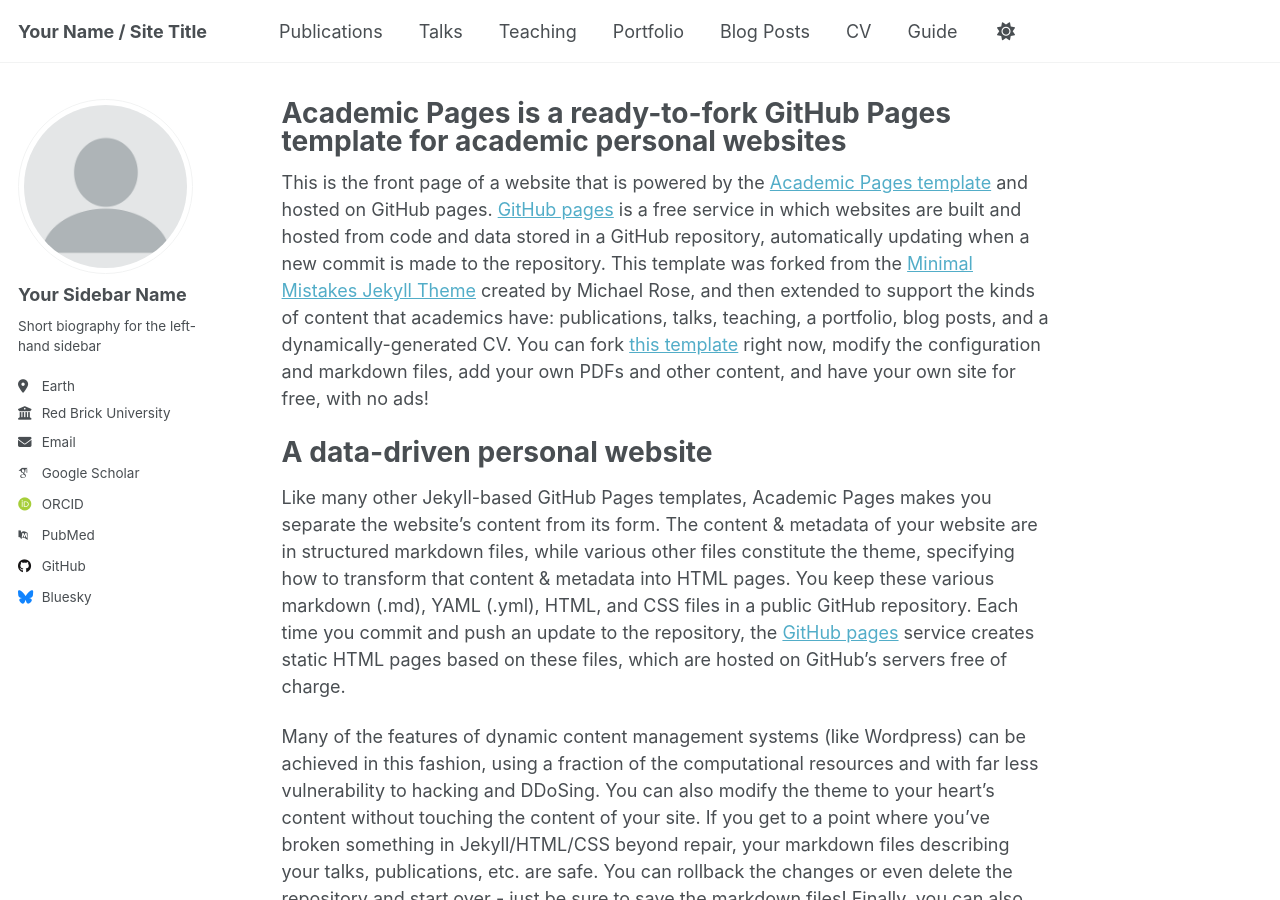
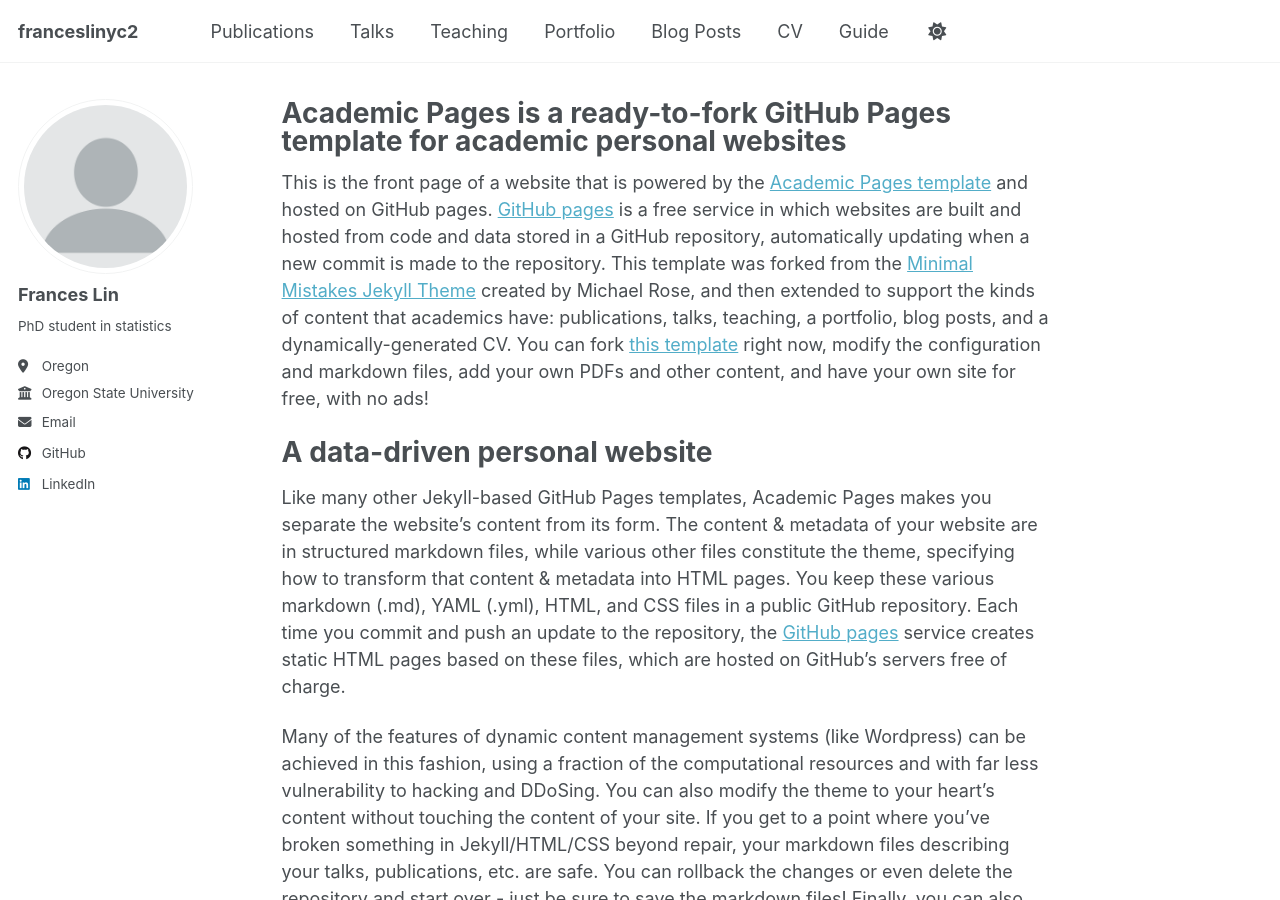
Before and after one commit to franceslinyc2/franceslinyc2.github.io, a Jekyll site: the page built from _pages/about.md, in a window 1280 px wide and 900 px high. Built offline with Jekyll 4.4.1, drawn with Linux system fonts in a browser that asks for light colours; some web fonts are replaced.

Commit message:
Add personal info

```diff
--- a/_config.yml
+++ b/_config.yml
@@ -9,7 +9,7 @@
 # Basic Site Settings
 locale                   : "en-US"
 site_theme               : "default"
-title                    : "Your Name / Site Title"
+title                    : "franceslinyc2"
 title_separator          : "-"
 name                     : &name "Your Name"
 description              : &description "personal description"
@@ -23,22 +23,22 @@ repository               : "academicpages/academicpages.github.io"
 author:
   # Biographic information
   avatar           : "profile.png"
-  name             : "Your Sidebar Name"
+  name             : "Frances Lin"
   pronouns         : # example: "she/her"
-  bio              : "Short biography for the left-hand sidebar"
-  location         : "Earth"
-  employer         : "Red Brick University"
+  bio              : "PhD student in statistics"
+  location         : "Oregon"
+  employer         : "Oregon State University"
   uri              : # URL
-  email            : "none@example.org"
+  email            : "franceslinyc2@gmail.com"
 
   # Academic websites
   academia         : # URL
   arxiv            : # URL - Update with the correct link to your profile
-  googlescholar    : "https://scholar.google.com/citations?user=PS_CX0AAAAAJ"
+  googlescholar    : #"https://scholar.google.com/citations?user=PS_CX0AAAAAJ"
   impactstory      : # URL
-  orcid            : "http://orcid.org/yourorcidurl"
+  orcid            : #"http://orcid.org/yourorcidurl"
   semantic         : # URL
-  pubmed           : "https://www.ncbi.nlm.nih.gov/pubmed/?term=john+snow"
+  pubmed           : #"https://www.ncbi.nlm.nih.gov/pubmed/?term=john+snow"
   researchgate     : # URL
   scopus           : # URL
 
@@ -46,12 +46,12 @@ author:
   bitbucket        : # Username - Update with your username on the site
   codepen          : # Username
   dribbble         : # Username
-  github           : "academicpages"
+  github           : "franceslinyc2"
   kaggle           : # Username
   stackoverflow    : # User number or user number and name (i.e., use "1" or "1/jeff-atwood")
 
   # Social media
-  bluesky          : "bsky.app" # Replace this with you Bluesky username
+  bluesky          : #"bsky.app" # Replace this with you Bluesky username
   facebook         : # Username
   flickr           : # Username
   foursquare       : # Username
@@ -60,7 +60,7 @@ author:
   keybase          : # Username
   instagram        : # Username
   lastfm           : # Username
-  linkedin         : # Username
+  linkedin         : "franceslinyc"
   mastodon         : # URL
   medium           : # URL
   pinterest        : # Username
```
